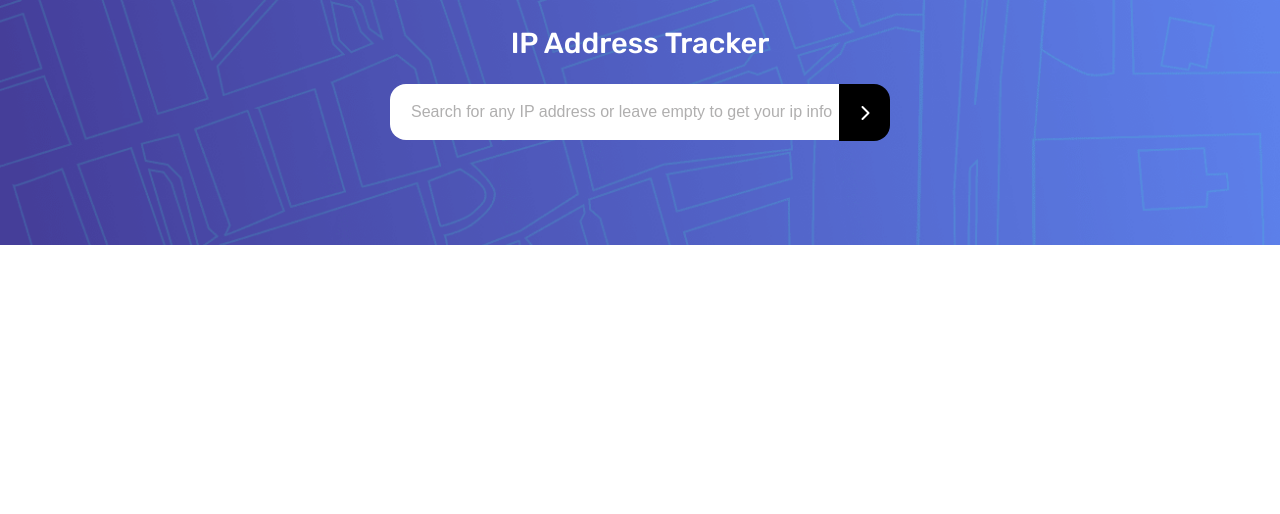
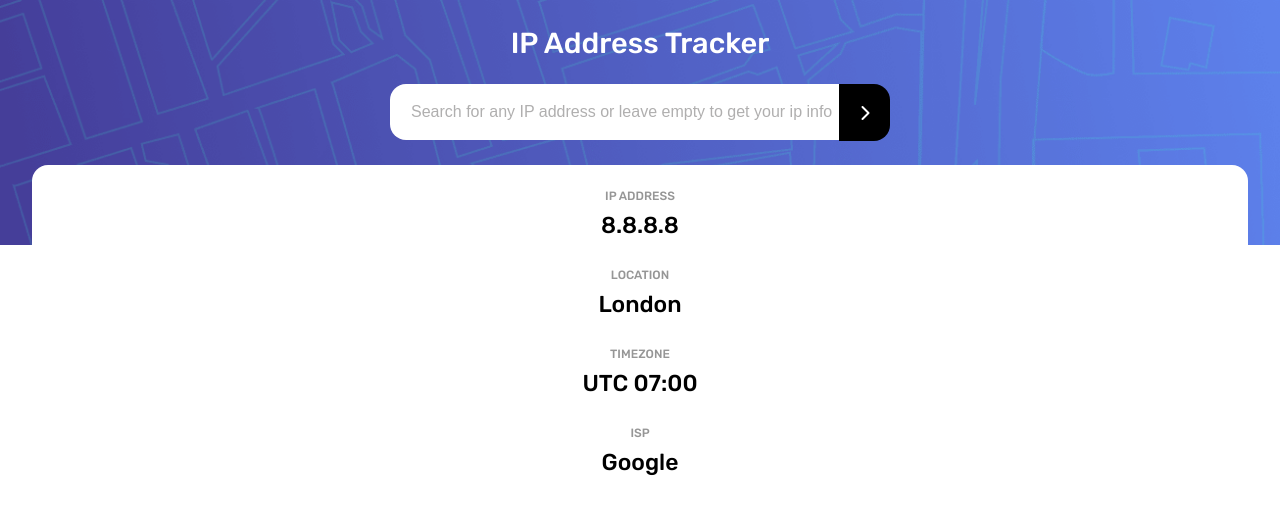
Before and after one commit to AndyBeable/ipaddress-tracker, a Vue app: page / in a window 1280 px wide. Shown: the top 514 px of the page. Built offline with nearby package versions, Linux system fonts and the light colour scheme.

Commit message:
stats styles

```diff
--- a/src/components/IPInfo.vue
+++ b/src/components/IPInfo.vue
@@ -28,14 +28,31 @@ export default {
 <style lang="scss" scoped>
 .results {
   display: flex;
+  flex-direction: column;
+  align-items: center;
   background-color: #fff;
   gap: 5px;
   padding: 8px 8px 12px 8px;
-  border-radius: 8px;
+  border-radius: 16px;
 }
 
 .stat {
   display: flex;
   flex-direction: column;
+  align-items: center;
+  padding-top: 1rem;
+
+  h3 {
+    text-transform: uppercase;
+    color: #969696;
+    font-weight: 500;
+    font-size: 12px;
+    margin-bottom: .5rem;
+  }
+  span {
+    font-weight: 500;
+    font-size: 23px;
+    margin-bottom: .5rem;
+  }
 }
 </style>
--- a/src/views/Home.vue
+++ b/src/views/Home.vue
@@ -7,18 +7,18 @@
           <input type="text" placeholder="Search for any IP address or leave empty to get your ip info"/>
           <i class="fas fa-chevron-right chevron"></i>
         </div>
-<!--        <IPInfo />-->
+        <IPInfo />
       </div>
     </div>
   </div>
 </template>
 
 <script>
-// import IPInfo from "@/components/IPInfo";
+import IPInfo from "@/components/IPInfo";
 
 export default {
   name: "Home",
-  // components: { IPInfo },
+  components: { IPInfo },
 };
 </script>
 
```
